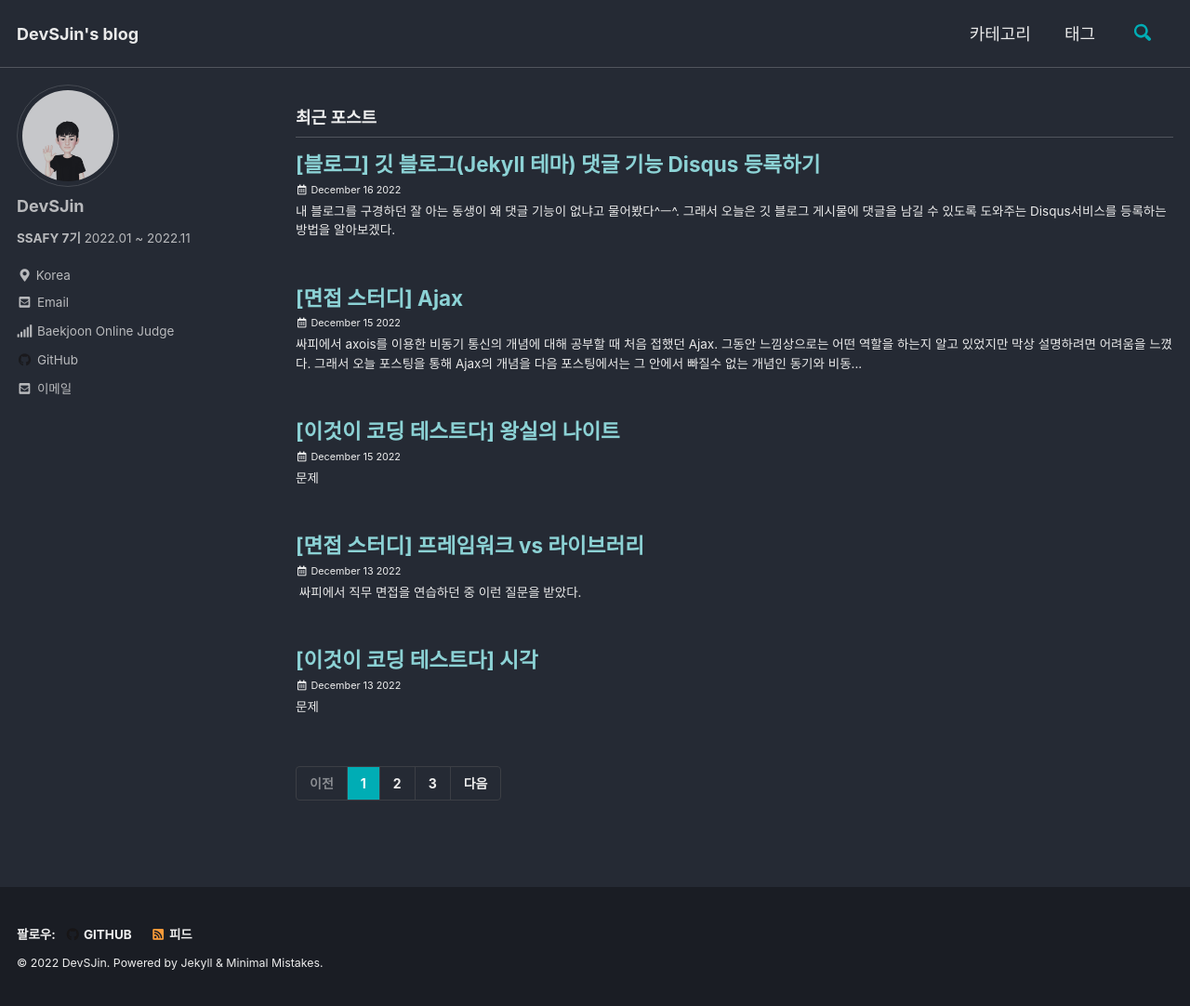
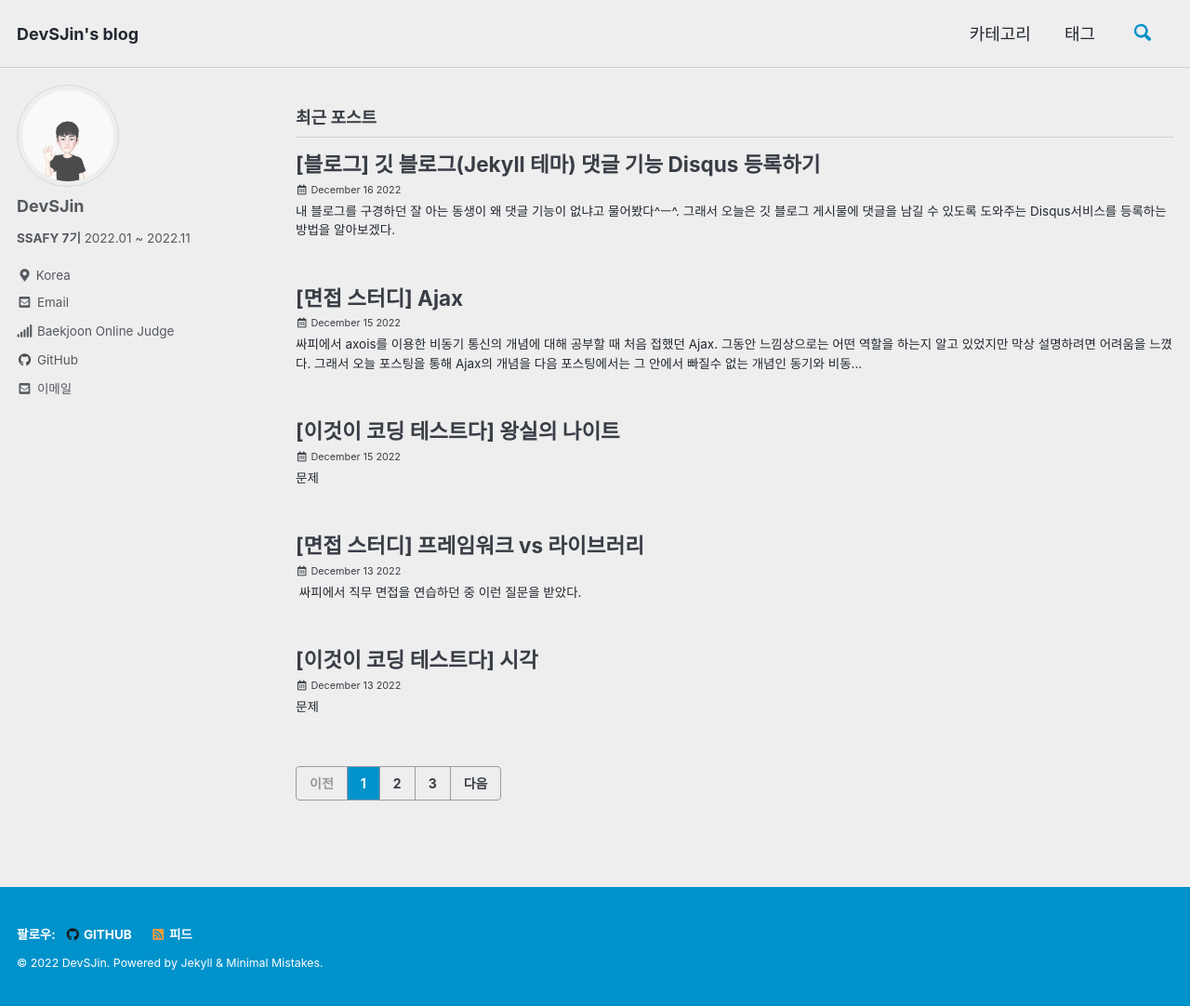
Before and after one commit to DevSJin/DevSJin.github.io, a Jekyll site: the page built from index.html, in a window 1280 px wide and 1082 px high. Shown: the whole window at 93% size. Built offline with Jekyll 4.4.1, drawn with Linux system fonts in a browser that asks for light colours; cached includes are drawn as plain includes; the list of posts is cut into pages by our own code.

Commit message:
배경 테마 변경

```diff
--- a/_config.yml
+++ b/_config.yml
@@ -12,7 +12,7 @@
 
 # theme                  : "minimal-mistakes-jekyll"
 remote_theme: "mmistakes/minimal-mistakes@4.19.3"
-minimal_mistakes_skin    : "dark" #"contrast" "air", "aqua", "dark", "dirt", "neon", "mint", "plum", "sunrise"
+minimal_mistakes_skin    : "air" #"contrast" "air", "aqua", "dark", "dirt", "neon", "mint", "plum", "sunrise"
 
 # Site Settings
 locale                   : "ko-KR"
```
